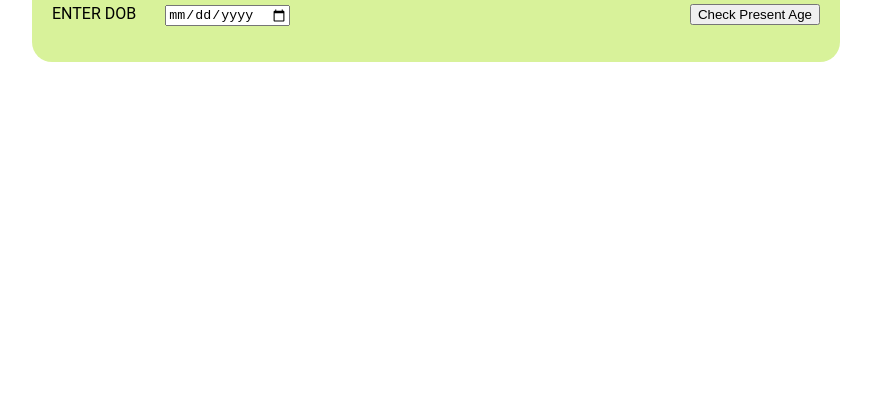
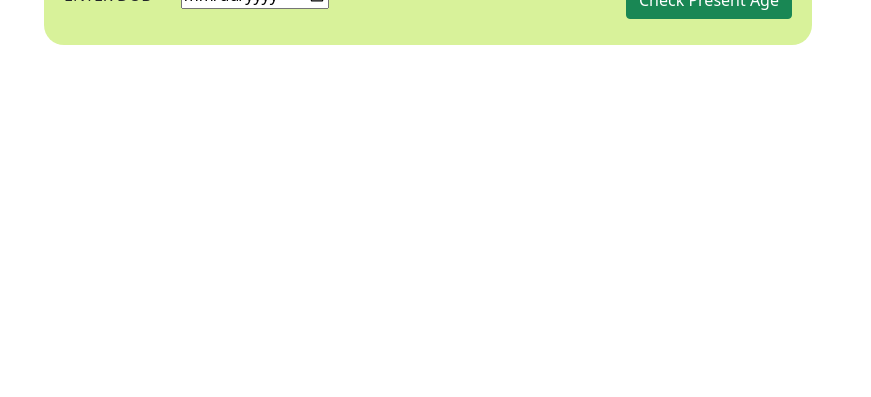
Before and after one commit to sivasaikarthik/agcalculator, a plain HTML site: page index.html in a window 1280 px wide. Shown: the part 419-816 px from the top of the page, without its empty margins (212-1083 px from the left). Drawn offline with nearby package versions, Linux system fonts and the light colour scheme.

Commit message:
Update index.html

```diff
--- a/index.html
+++ b/index.html
@@ -6,6 +6,7 @@
     <title>Age Calculator</title>
     <meta name='viewport' content='width=device-width, initial-scale=1'>
     <link rel='stylesheet' type='text/css' media='screen' href='age.css'>
+    <link href="https://cdn.jsdelivr.net/npm/bootstrap@5.0.2/dist/css/bootstrap.min.css" rel="stylesheet" integrity="sha384-EVSTQN3/azprG1Anm3QDgpJLIm9Nao0Yz1ztcQTwFspd3yD65VohhpuuCOmLASjC" crossorigin="anonymous">
     <script src='age.js'></script>
 </head>
 <body>
@@ -16,7 +17,7 @@
     <span style="padding-left: 25px;"></span>
     <input type="date" id="dob" name="DOB">
 
-    <button type="submit" onclick="calculateAge()" >Check Present Age</button>
+    <button  onclick="calculateAge()" type="button" class="btn btn-success" >Check Present Age</button>
     <p id="date"></p>
    </div>
 
```
